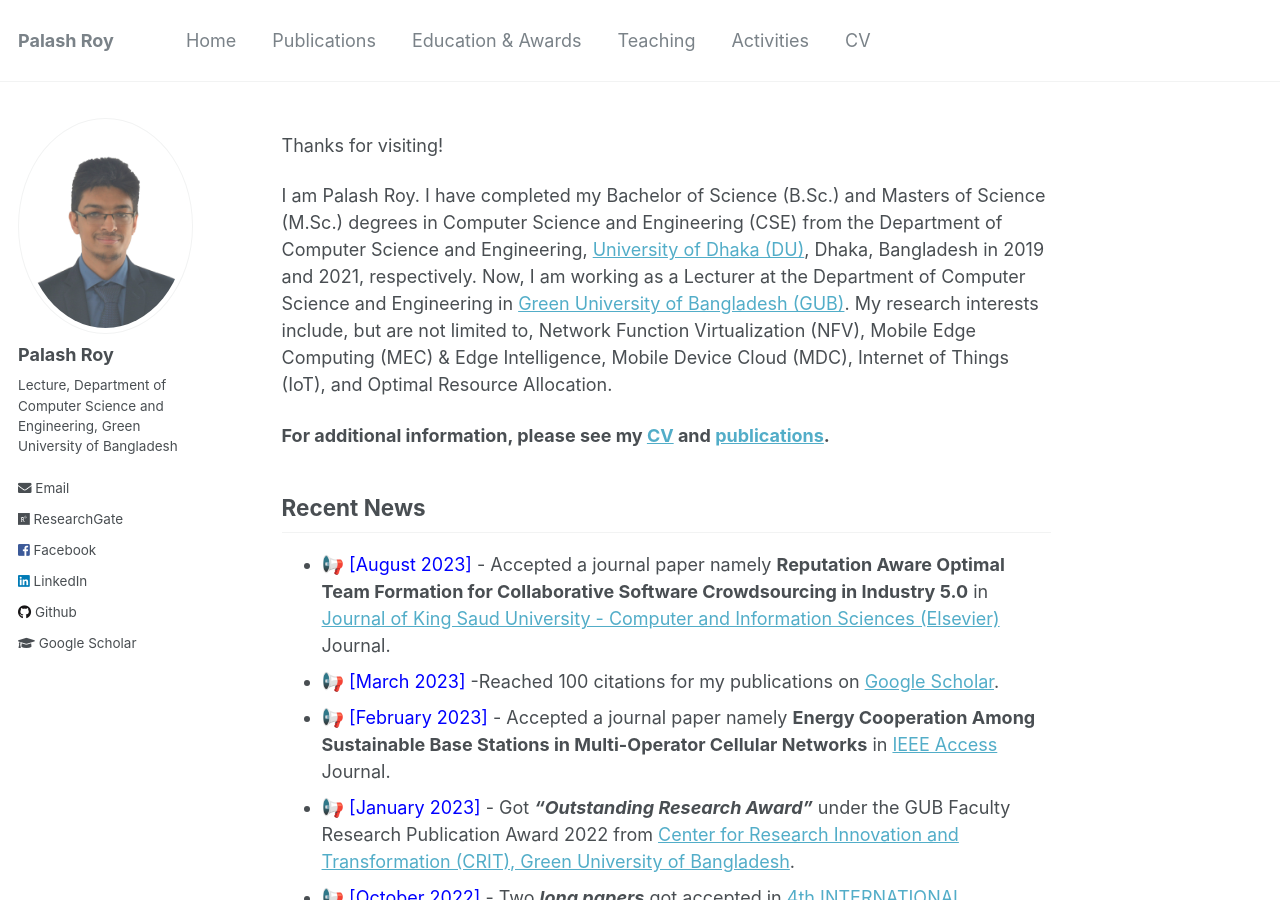
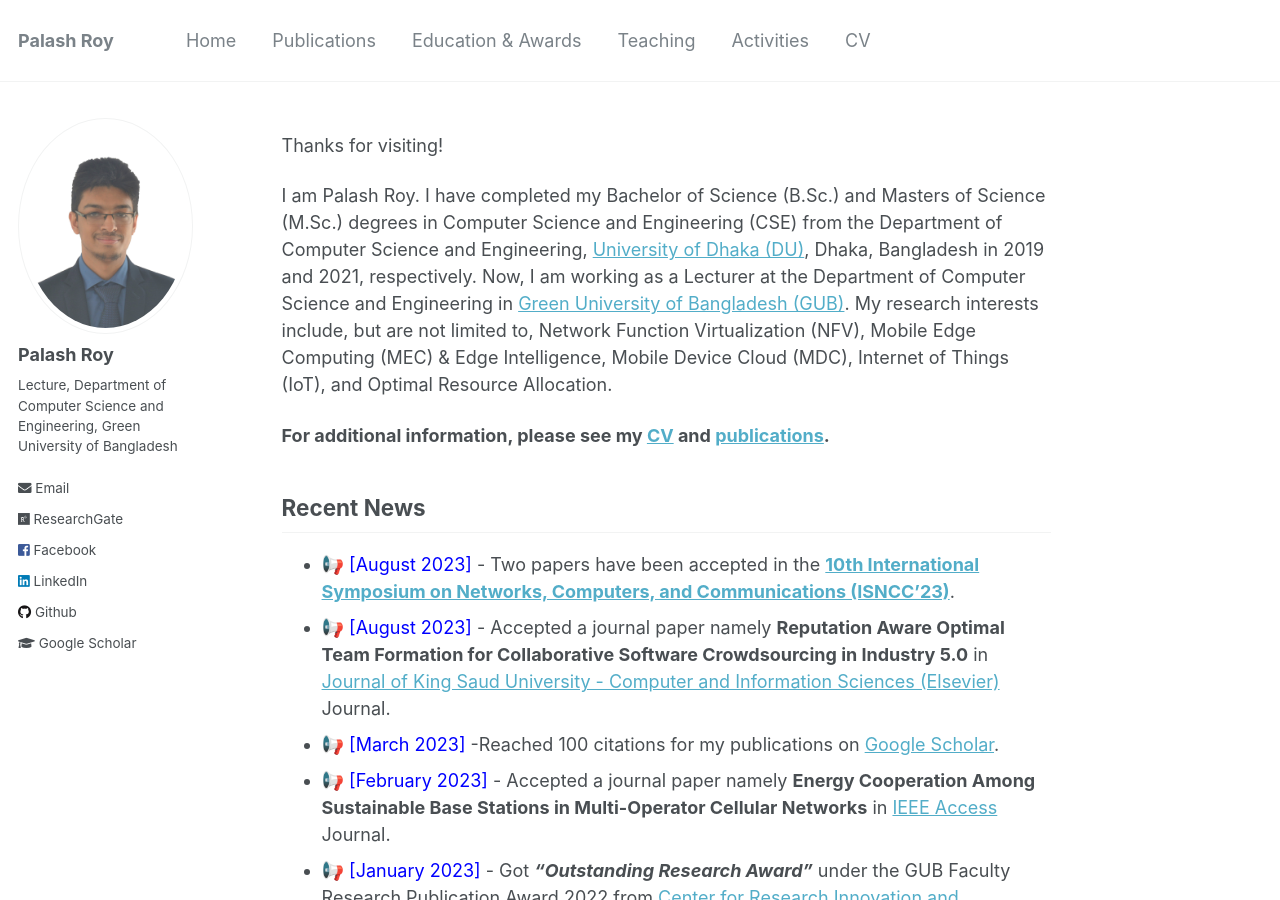
Before and after one commit to PalashRoy975/PalashRoy975.github.io, a Jekyll site: the page built from _pages/about.md, in a window 1280 px wide and 900 px high. Built offline with Jekyll 4.4.1, drawn with Linux system fonts in a browser that asks for light colours.

Commit message:
Update about.md

```diff
--- a/_pages/about.md
+++ b/_pages/about.md
@@ -22,6 +22,7 @@ I am Palash Roy. I have completed my Bachelor of Science (B.Sc.) and Masters of
 
 
 ## Recent News
+* 📢 <span style="color:Blue"> [August 2023] </span> - Two papers have been accepted in the [**10th International Symposium on Networks, Computers, and Communications (ISNCC'23)**](https://www.isncc-conf.org/).
 * 📢 <span style="color:Blue"> [August 2023] </span> - Accepted a journal paper namely **Reputation Aware Optimal Team Formation for Collaborative Software Crowdsourcing in Industry 5.0** in [Journal of King Saud University - Computer and Information Sciences (Elsevier)](https://www.sciencedirect.com/journal/journal-of-king-saud-university-computer-and-information-sciences) Journal.
 * 📢 <span style="color:Blue"> [March 2023] </span> -Reached 100 citations for my publications on [Google Scholar](https://scholar.google.com/citations?user=6YbqlUkAAAAJ&hl=en).
 *  📢 <span style="color:Blue"> [February 2023] </span> - Accepted a journal paper namely **Energy Cooperation Among Sustainable Base Stations in Multi-Operator Cellular Networks** in [IEEE Access](https://ieeeaccess.ieee.org/) Journal.
```
